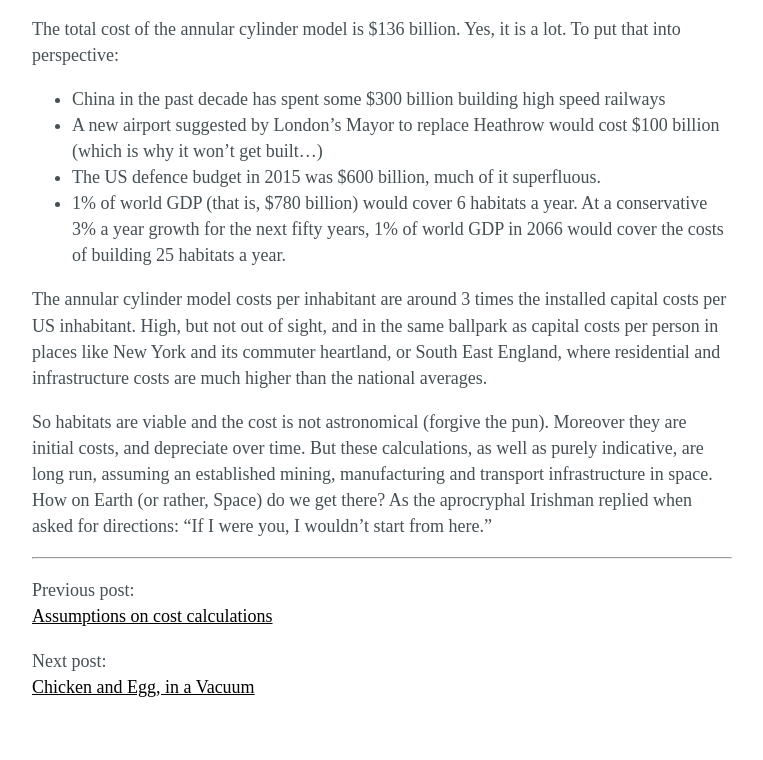
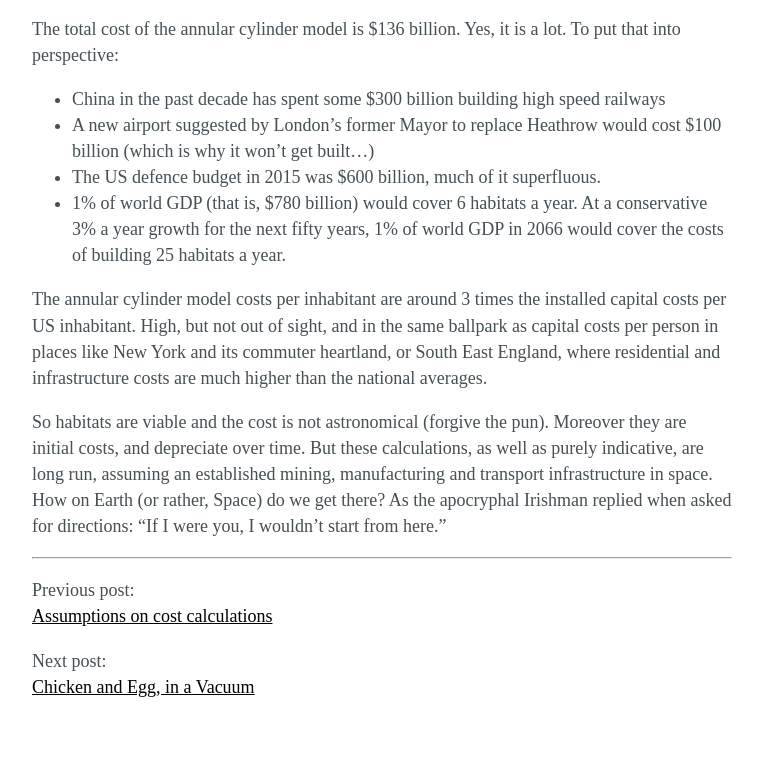
Before and after one commit to ffub/space-habitats, a Jekyll site: the page built from _posts/2016-06-13-costs-are-acceptable-but-fresh-air-isnt.markdown, in a window 1280 px wide. Shown: the part 1185-1945 px from the top of the page, without its empty margins (258-1021 px from the left). Built offline with Jekyll 4.4.1, drawn with Linux system fonts in a browser that asks for light colours.

Commit message:
Updated Costs Are Acceptable But Fresh Air Isnt

```diff
--- a/_posts/2016-06-13-costs-are-acceptable-but-fresh-air-isnt.markdown
+++ b/_posts/2016-06-13-costs-are-acceptable-but-fresh-air-isnt.markdown
@@ -14,13 +14,10 @@ The numbers look much better with the reduced air needs of the annular cylinder
 The total cost of the annular cylinder model is $136 billion. Yes, it is a lot. To put that into perspective:
 
 - China in the past decade has spent some $300 billion building high speed railways
-- A new airport suggested by London’s Mayor to replace Heathrow would cost $100 billion (which is why it won’t get built…)
+- A new airport suggested by London’s former Mayor to replace Heathrow would cost $100 billion (which is why it won’t get built…)
 - The US defence budget in 2015 was $600 billion, much of it superfluous.
 - 1% of world GDP (that is, $780 billion) would cover 6 habitats a year. At a conservative 3% a year growth for the next fifty years, 1% of world GDP  in 2066  would cover the costs of building 25 habitats a year.
 
 The annular cylinder model costs per inhabitant are around 3 times the installed capital costs per US inhabitant. High, but not out of sight, and in the same ballpark as capital costs per person in places like New York and its commuter heartland, or South East England, where residential and infrastructure costs are much higher than the national averages.
 
-
-
-
-So habitats are viable and the cost is not astronomical (forgive the pun). Moreover they are initial costs, and depreciate over time.  But these calculations, as well as purely indicative,  are long run, assuming an established mining, manufacturing and transport infrastructure in space. How on Earth (or rather, Space) do we get there? As the aprocryphal Irishman replied when asked for directions: “If I were you, I wouldn’t start from here.”
+So habitats are viable and the cost is not astronomical (forgive the pun). Moreover they are initial costs, and depreciate over time.  But these calculations, as well as purely indicative,  are long run, assuming an established mining, manufacturing and transport infrastructure in space. How on Earth (or rather, Space) do we get there? As the apocryphal Irishman replied when asked for directions: “If I were you, I wouldn’t start from here.”
```
Also changed, not shown: other parts of _posts/2016-06-13-costs-are-acceptable-but-fresh-air-isnt.markdown (+1 -1 lines).
